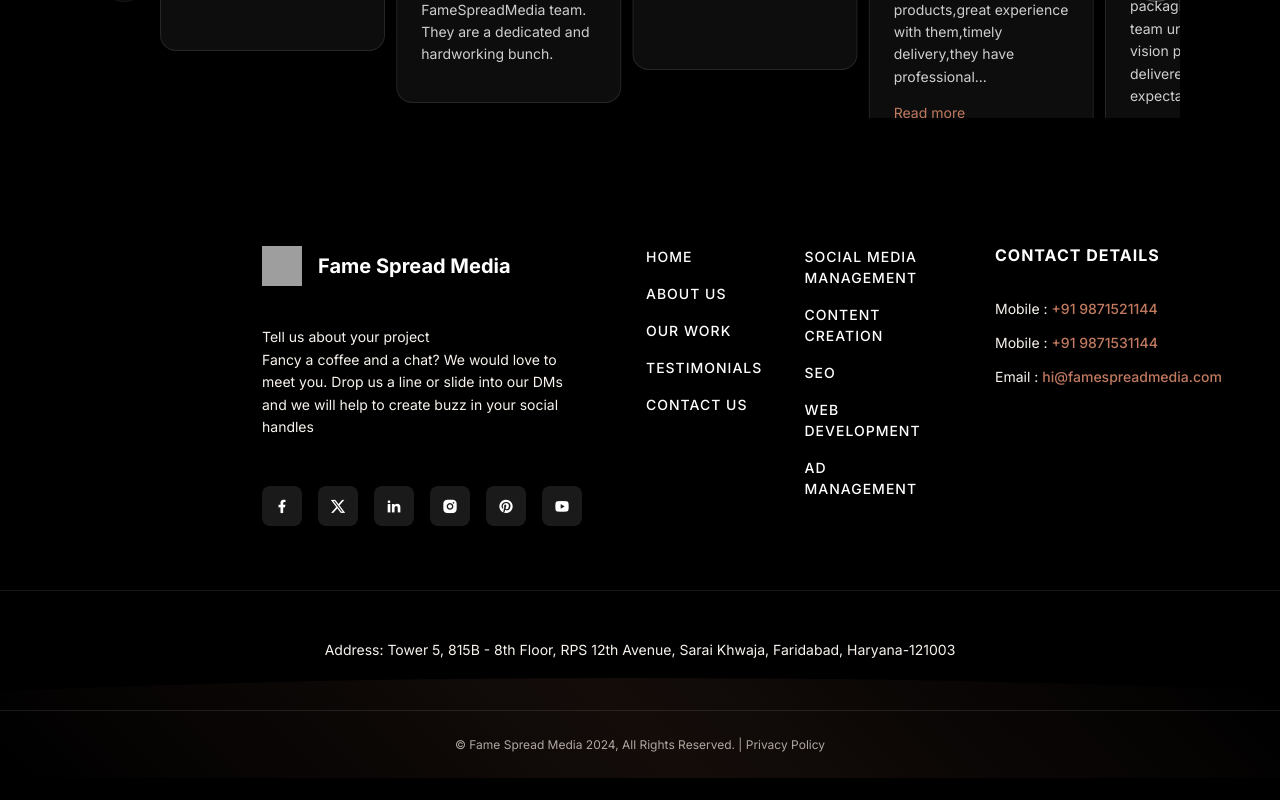
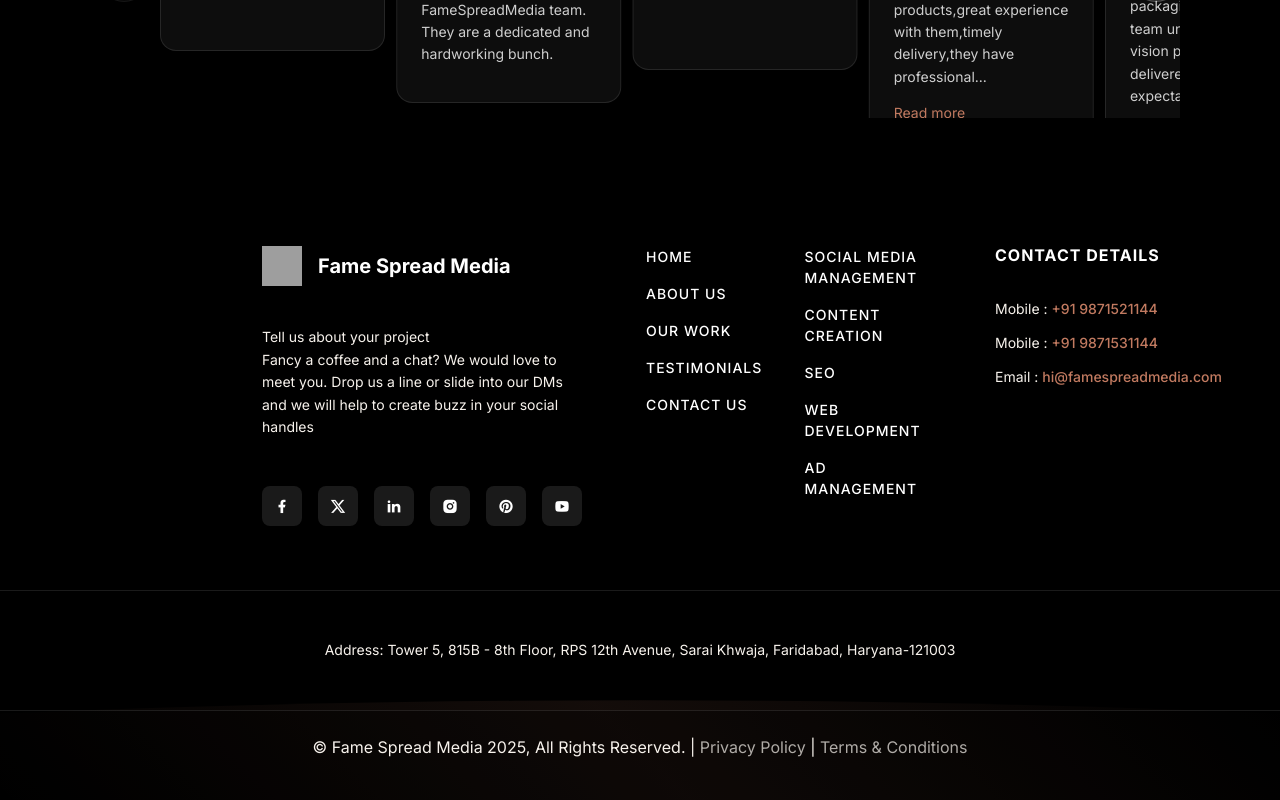
Before and after one commit to thewolfcommander/temvuefamespreadmedia, a Vue app: page / in a window 1280 px wide. Shown: the part 10637-11437 px from the top of the page. Before the commit the page ends 11415 px from the top, so only its background shows below. Built offline with nearby package versions, Linux system fonts and the light colour scheme; grey boxes are pictures that could not be loaded; a web font is replaced by a local one.

Commit message:
fix: update footer to display current year and add links to Privacy Policy and Terms & Conditions

```diff
--- a/src/components/Footer.vue
+++ b/src/components/Footer.vue
@@ -59,7 +59,12 @@
 
     <!-- Copyright Section -->
     <div class="footer-bottom">
-      <p>&copy; Fame Spread Media 2024, All Rights Reserved. | Privacy Policy</p>
+      <p>
+        <span>&copy; Fame Spread Media {{ currentYear }}, All Rights Reserved. | </span>
+        <router-link to="/privacy" class="footer-link">Privacy Policy</router-link>
+        <span> | </span>
+        <router-link to="/terms" class="footer-link">Terms & Conditions</router-link>
+      </p>
     </div>
 
     <!-- Chat Button -->
@@ -74,7 +79,9 @@
 </template>
 
 <script setup>
-// Component logic if needed
+import { computed } from 'vue';
+
+const currentYear = computed(() => new Date().getFullYear());
 </script>
 
 <style scoped>
@@ -235,9 +242,22 @@
   padding: var(--space-6);
   border-top: 1px solid rgba(255, 255, 255, 0.1);
   background-color: rgba(0, 0, 0, 0.3);
+  position: relative;
+  z-index: 1;
 }
 
-.footer-bottom p {
+.footer-bottom .footer-link {
+  color: var(--color-text-muted);
+  text-decoration: none;
+  transition: var(--transition-base);
+  cursor: pointer;
+}
+
+.footer-bottom .footer-link:hover {
+  color: var(--color-primary);
+}
+
+.footer-bottom div {
   margin: 0;
   color: var(--color-text-muted);
   font-size: var(--font-size-xs);
```
